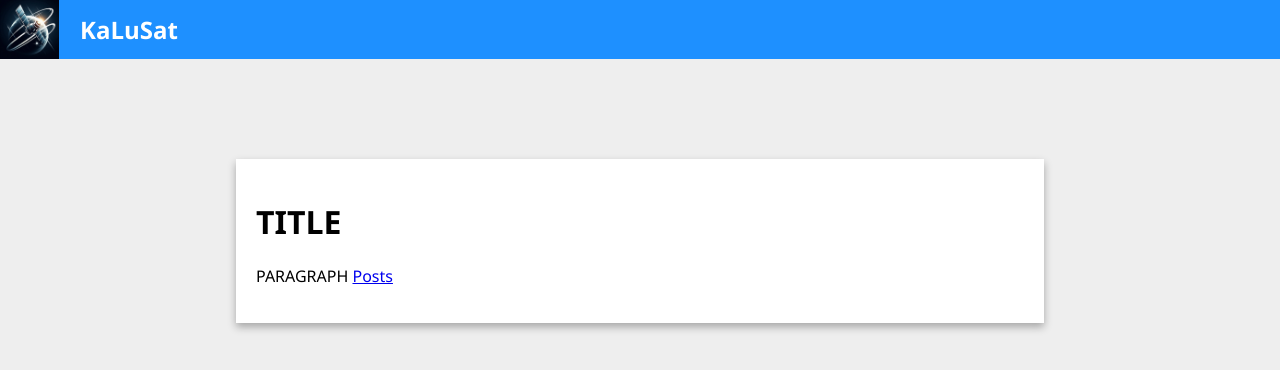
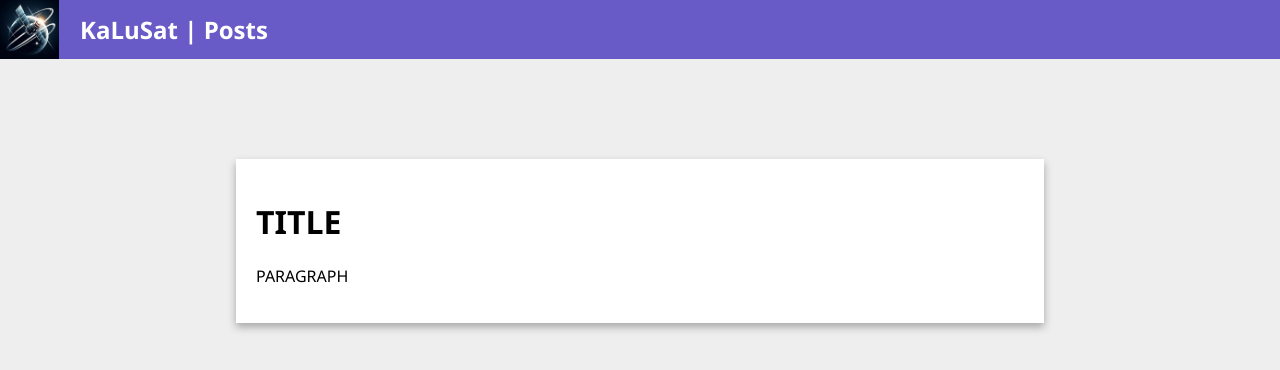
Before and after one commit to kastelliitti/kastelliitti.github.io, a plain HTML site: page index.html in a window 1280 px wide. Drawn offline with Linux system fonts and the light colour scheme.

Commit message:
Small design changes
Small design changes

```diff
--- a/index.html
+++ b/index.html
@@ -12,7 +12,7 @@
             <a href="/">
                 <img src="logo.jpg">
                 <h1>
-                    KaLuSat
+                   <a style="color:white">KaLuSat</a> | <a href="posts/", style="color:white">Posts</a>
                 </h1>
             </a>
         </nav>
@@ -21,7 +21,7 @@
                 TITLE
             </h1>
             <p>
-                PARAGRAPH <a href="posts/">Posts</a>
+                PARAGRAPH
             </p>
         </div>
     </body>
--- a/ui.css
+++ b/ui.css
@@ -8,7 +8,7 @@ body {
 }
 
 nav {
-    background-color: dodgerblue;
+    background-color: #685BC7;
 
 }
 
```
